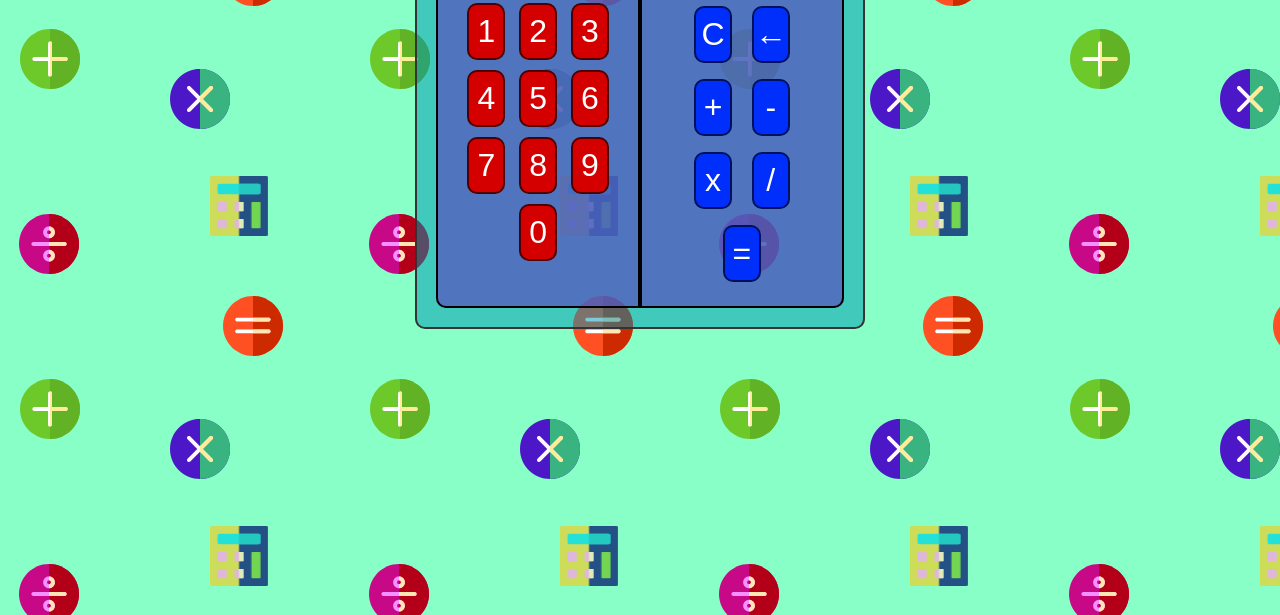
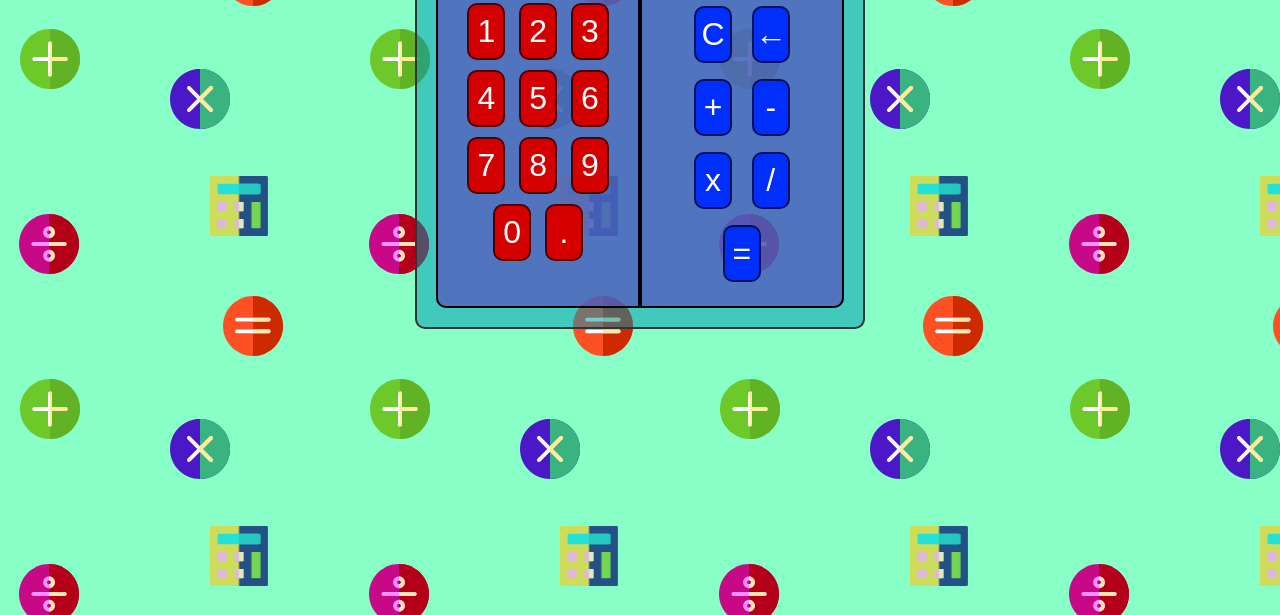
Before and after one commit to Drock15/Calculator-web-app, a plain HTML site: page index.html in a window 1280 px wide. Shown: the part 185-800 px from the top of the page. Drawn offline with Linux system fonts and the light colour scheme.

Commit message:
added decimal button

```diff
--- a/index.html
+++ b/index.html
@@ -29,6 +29,7 @@
               <input type="button" value="8" />
               <input type="button" value="9" />
               <input type="button" value="0" />
+              <input type="button" value="." />
             </form>
           </div>
           <div class="calculator__functions">
```
